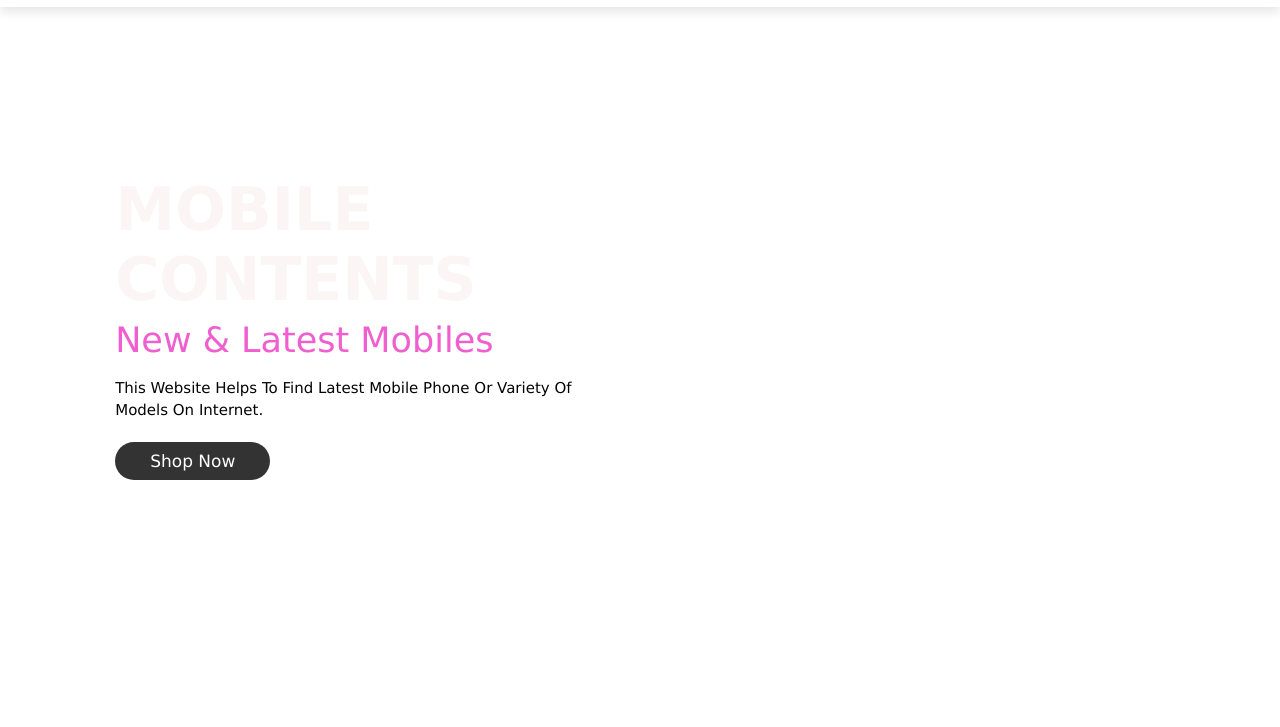
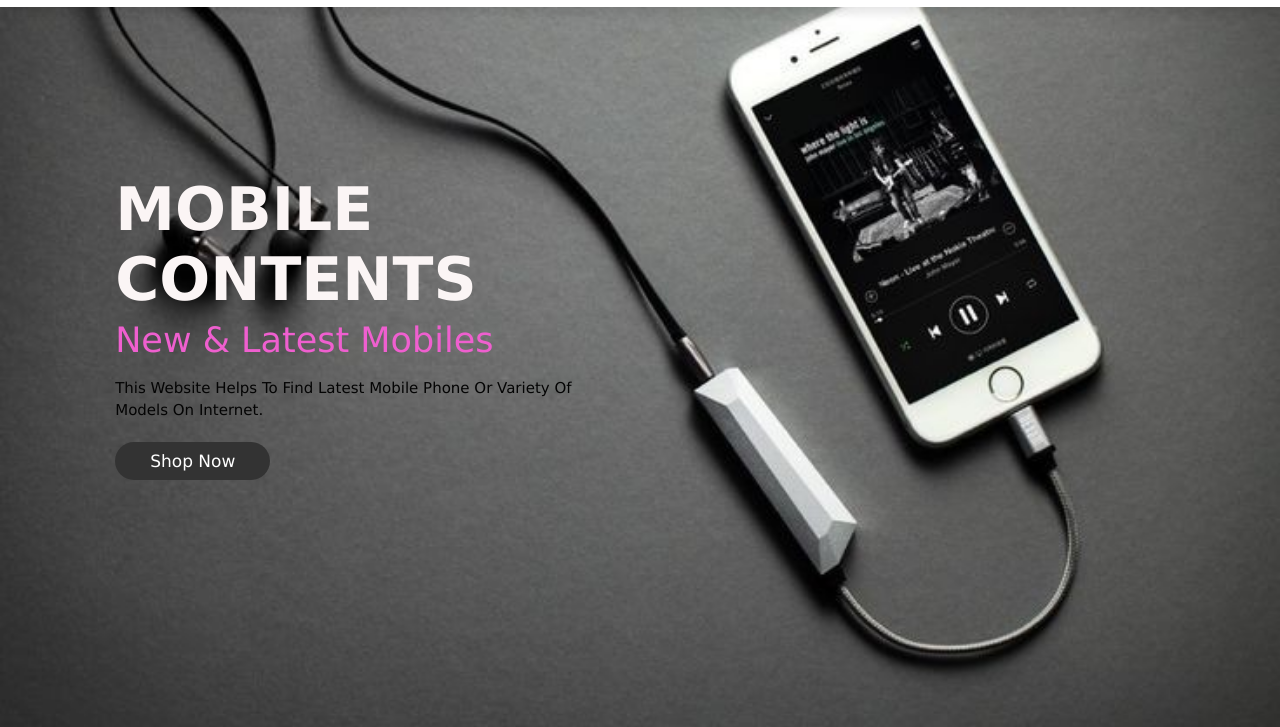
Before and after one commit to Ishamahajan23/mobile-galaxy, a plain HTML site: page index.html in a window 1280 px wide. Shown: the part 73-800 px from the top of the page. Drawn offline with Linux system fonts and the light colour scheme; files whose address does not match are found by name.

Commit message:
Update style.css

```diff
--- a/style.css
+++ b/style.css
@@ -125,7 +125,7 @@ header .fa-bars{
     display:flex;
     align-items: center;
     min-height: 100vh;
-    background:url(../images/music.jpg) no-repeat;
+    background:url(../music.jpg) no-repeat;
     background-size: cover;
     background-position: center;
 }
```
